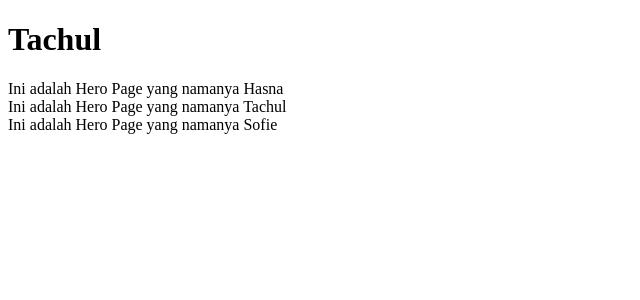
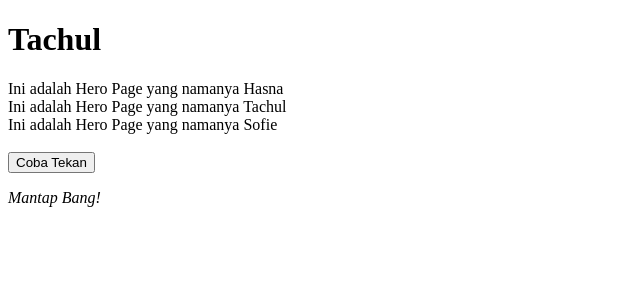
Before and after one commit to hmiftachul11/learn-react, a React (Create React App) app: page / in a window 1280 px wide. Shown: the top 300 px of the page, without its empty margins (0-640 px from the left). Built offline with nearby package versions, Linux system fonts and the light colour scheme.

Commit message:
upadate learn props in react

```diff
--- a/src/App.js
+++ b/src/App.js
@@ -1,14 +1,28 @@
 import './App.css';
+import Button from './components/Button';
+import Footer from './components/Footer';
 import Hero from './components/Hero';
 
 function App() {
   const pacar = 'Hasna';
   const myName = 'Tachul';
   const ex = 'Sofie'
+
+  const clicked = () => {
+    return alert('Button has been clicked!')
+  }
+
+  const paragraph = () => {
+    return <i>Mantap Bang!</i>;
+  }
+
   return (
     <>
       <h1>Tachul</h1>
       <Hero pacar={pacar} ex = {ex} myName = {myName}/>
+      <br/>
+      <Button clicked={clicked}/>
+      <Footer paragraph={paragraph}/>
     </>
   );
 }
--- /dev/null
+++ b/src/components/Button.js
@@ -0,0 +1,9 @@
+import React from 'react'
+
+export default function Button(props) {
+  return (
+    <div>
+      <button onClick={() => props.clicked()}>Coba Tekan</button>
+    </div>
+  )
+}
--- /dev/null
+++ b/src/components/Footer.js
@@ -0,0 +1,9 @@
+import React from 'react'
+
+export default function Footer(props) {
+  return (
+    <div>
+      <p>{props.paragraph()}</p>
+    </div>
+  )
+}
--- a/src/components/Hero.js
+++ b/src/components/Hero.js
@@ -1,7 +1,6 @@
 import React from 'react'
 
 export default function Hero(props) {
-    console.log('memanggil Hero Page');
   return (
     <div >
       Ini adalah Hero Page yang namanya {props.pacar} <br/>
```
